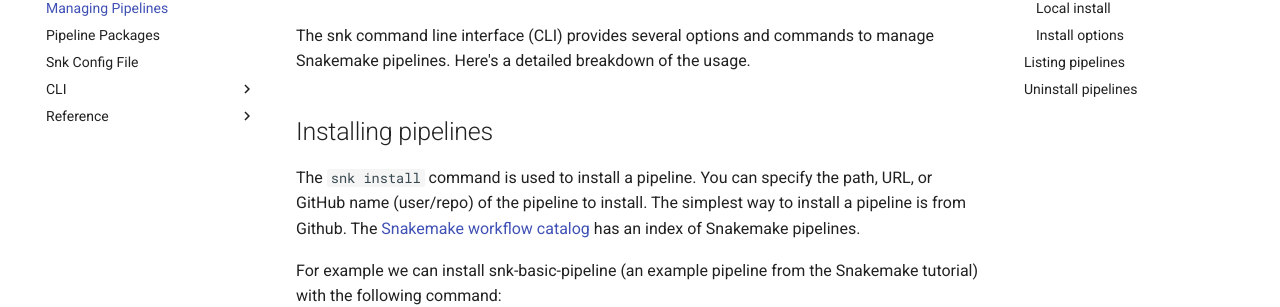
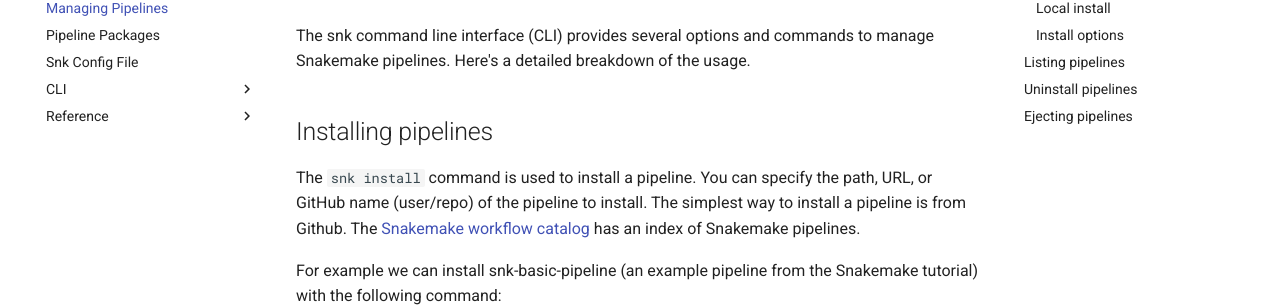
Before and after one commit to Wytamma/snk, an MkDocs documentation site: the page built from docs/managing_pipelines.md, in a window 1280 px wide. Shown: the part 157-464 px from the top of the page. Built offline with MkDocs 1.6.1 and Material for MkDocs 9.7.7, drawn with Linux system fonts in a browser that asks for light colours; comment, search, counter and statistics services are not loaded.

Commit message:
:art: Update managing_pipelines.md

```diff
--- a/docs/managing_pipelines.md
+++ b/docs/managing_pipelines.md
@@ -119,7 +119,7 @@ Proceed (Y/n)? y
 !!! Note
     Use `--force` to force uninstall without asking.
 
-# Ejecting pipelines
+## Ejecting pipelines
 
 The `cp -r $(pipeline-name -p) .` command is used to eject the pipeline from the package. This will copy the pipeline files to the current working directory. This will allow you to modify the pipeline and run it with the standard `snakemake` command.
 
```
